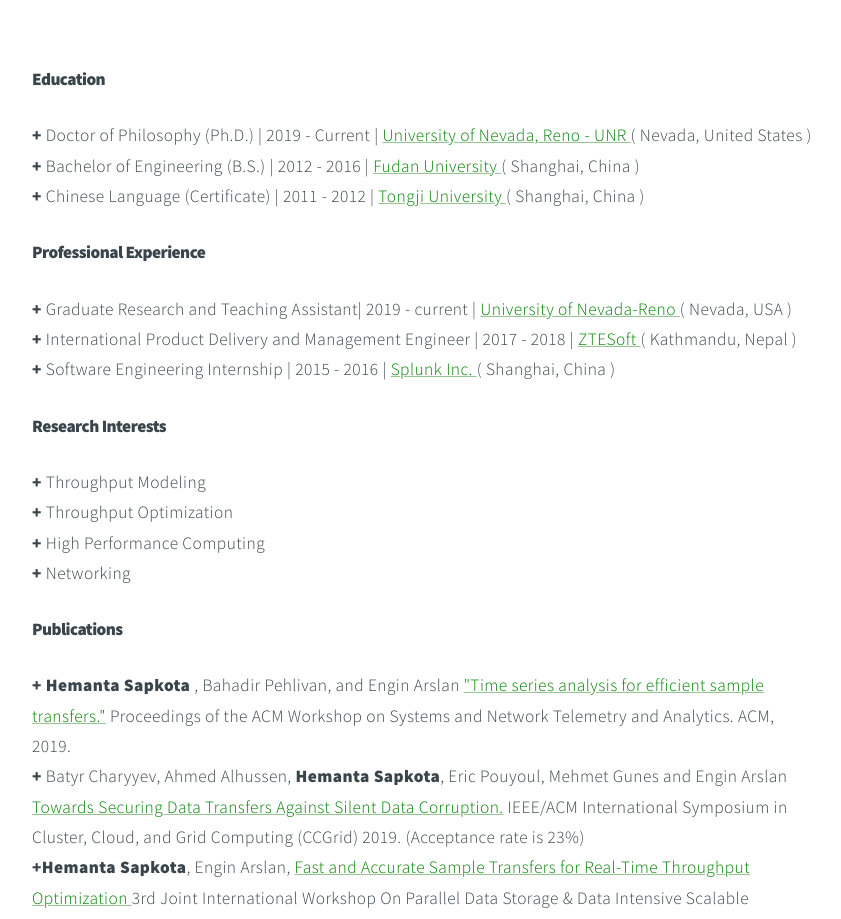
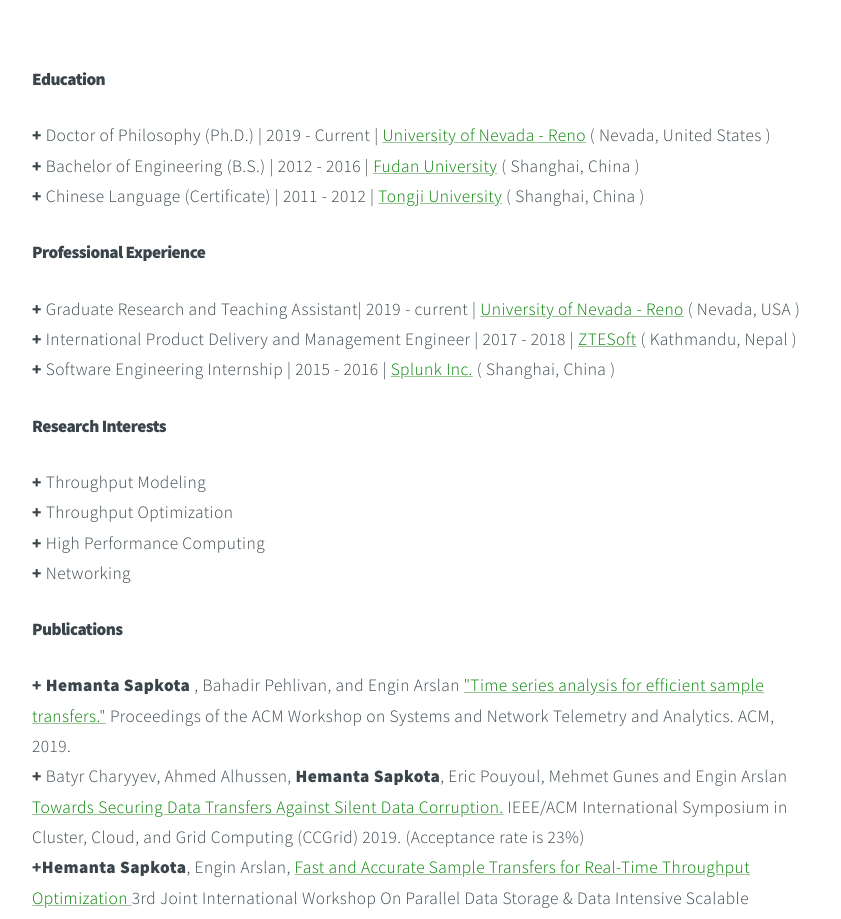
Before and after one commit to hsapkota/hmntspk.com, a plain HTML site: page index.html in a window 1280 px wide. Shown: the part 840-1759 px from the top of the page, without its empty margins (218-1059 px from the left). Drawn offline with Linux system fonts and the light colour scheme.

Commit message:
Update index.html

```diff
--- a/index.html
+++ b/index.html
@@ -64,14 +64,14 @@
 						<p>
 							</p><ul>
 								<li>
-									<strong>+</strong> Doctor of Philosophy (Ph.D.) | 2019 - Current | <a href="http://www.unr.edu/" target="_blank"><font color="green">University of Nevada, Reno - UNR </font></a>( Nevada, United States )
+									<strong>+</strong> Doctor of Philosophy (Ph.D.) | 2019 - Current | <a href="http://www.unr.edu/" target="_blank"><font color="green">University of Nevada - Reno</font></a> ( Nevada, United States )
 								</li>
 								<li>
-									<strong>+</strong> Bachelor of Engineering (B.S.) | 2012 - 2016 | <a href="http://www.fudan.edu.cn/" target="_blank"><font color="green">Fudan University </font></a>( Shanghai, China )
+									<strong>+</strong> Bachelor of Engineering (B.S.) | 2012 - 2016 | <a href="http://www.fudan.edu.cn/" target="_blank"><font color="green">Fudan University</font></a> ( Shanghai, China )
 								</li>
 
 								<li>
-									<strong>+</strong> Chinese Language (Certificate) | 2011 - 2012 | <a href="http://www.tongji.edu.cn/" target="_blank"><font color="green">Tongji University </font></a>( Shanghai, China )
+									<strong>+</strong> Chinese Language (Certificate) | 2011 - 2012 | <a href="http://www.tongji.edu.cn/" target="_blank"><font color="green">Tongji University</font></a> ( Shanghai, China )
 								</li>
 							</ul>
 						<p></p>
@@ -79,13 +79,13 @@
 						<p>
 							</p><ul>
 								<li>
-									<strong>+</strong> Graduate Research and Teaching Assistant| 2019 - current | <a href="https://www.unr.edu/" target="_blank"><font color="green">University of Nevada-Reno </font></a>( Nevada, USA )
+									<strong>+</strong> Graduate Research and Teaching Assistant| 2019 - current | <a href="https://www.unr.edu/" target="_blank"><font color="green">University of Nevada - Reno</font></a> ( Nevada, USA )
 								</li>
 								<li>
-									<strong>+</strong> International Product Delivery and Management Engineer   | 2017 - 2018 | <a href="www.ztesoft.com/" target="_blank"><font color="green">ZTESoft </font></a>( Kathmandu, Nepal )
+									<strong>+</strong> International Product Delivery and Management Engineer   | 2017 - 2018 | <a href="www.ztesoft.com/" target="_blank"><font color="green">ZTESoft</font></a> ( Kathmandu, Nepal )
 								</li>
 								<li>
-									<strong>+</strong> Software Engineering Internship  | 2015 - 2016 | <a href="http://splunk.com/" target="_blank"><font color="green">Splunk Inc. </font></a>( Shanghai, China )
+									<strong>+</strong> Software Engineering Internship  | 2015 - 2016 | <a href="http://splunk.com/" target="_blank"><font color="green">Splunk Inc.</font></a> ( Shanghai, China )
 								</li>
 							</ul>
 						<p></p>
```
